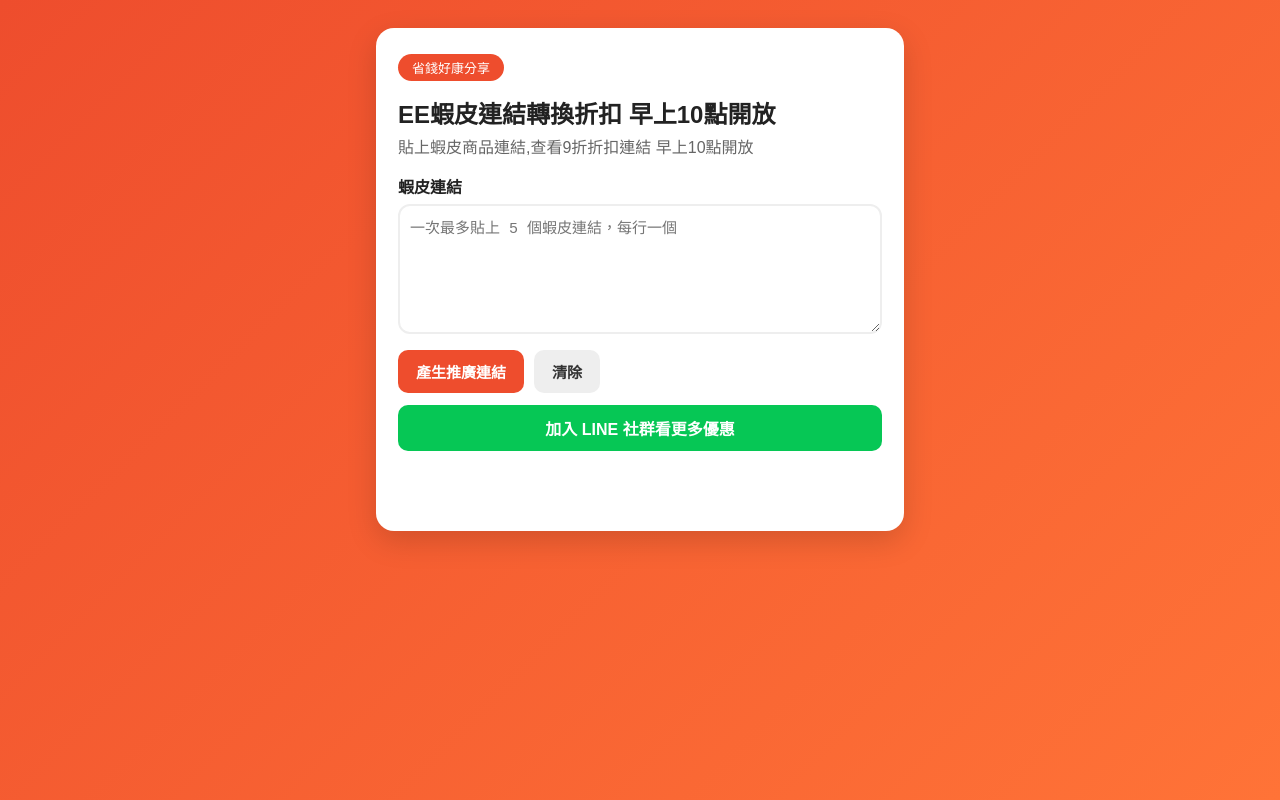
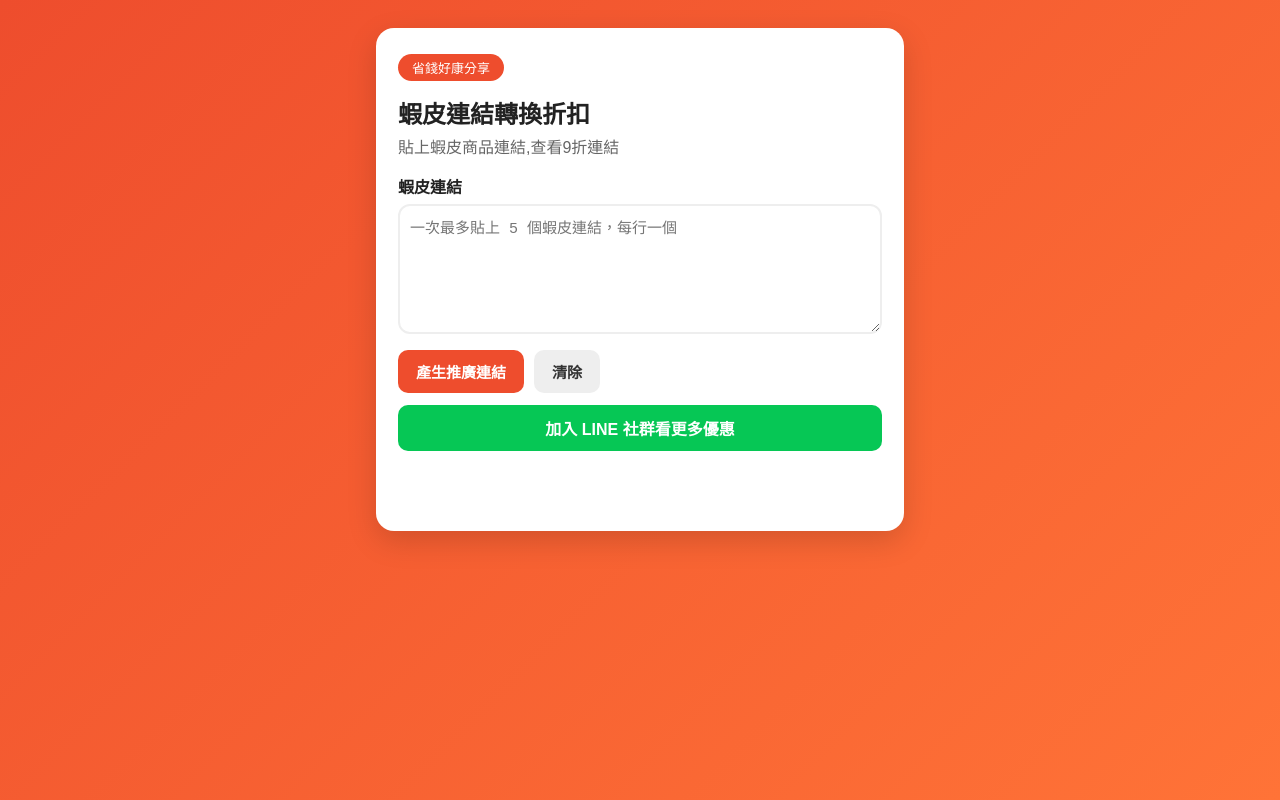
Before and after one commit to eeshoptw/converter, a plain HTML site: page index.html in a window 1280 px wide. Drawn offline with Linux system fonts and the light colour scheme.

Commit message:
更新 index.html

```diff
--- a/index.html
+++ b/index.html
@@ -1,8 +1,8 @@
 <!DOCTYPE html>
 <html lang="zh-Hant"><head><meta charset="UTF-8"><meta name="viewport" content="width=device-width, initial-scale=1.0">
-<title>EE蝦皮連結轉換折扣 早上10點開放</title><link rel="stylesheet" href="style.css"></head>
+<title>蝦皮連結轉換折扣</title><link rel="stylesheet" href="style.css"></head>
 <body><main class="container"><section class="card">
-<div class="badge">省錢好康分享</div><h1>EE蝦皮連結轉換折扣 早上10點開放</h1><p class="subtitle">貼上蝦皮商品連結,查看9折折扣連結 早上10點開放</p>
+<div class="badge">省錢好康分享</div><h1>蝦皮連結轉換折扣</h1><p class="subtitle">貼上蝦皮商品連結,查看9折連結</p>
 <label for="urlInput">蝦皮連結</label>
 <textarea id="urlInput" placeholder="一次最多貼上 5 個蝦皮連結，每行一個"></textarea>
 <div class="buttons"><button id="convertBtn">產生推廣連結</button><button id="clearBtn" class="secondary">清除</button></div>
```
